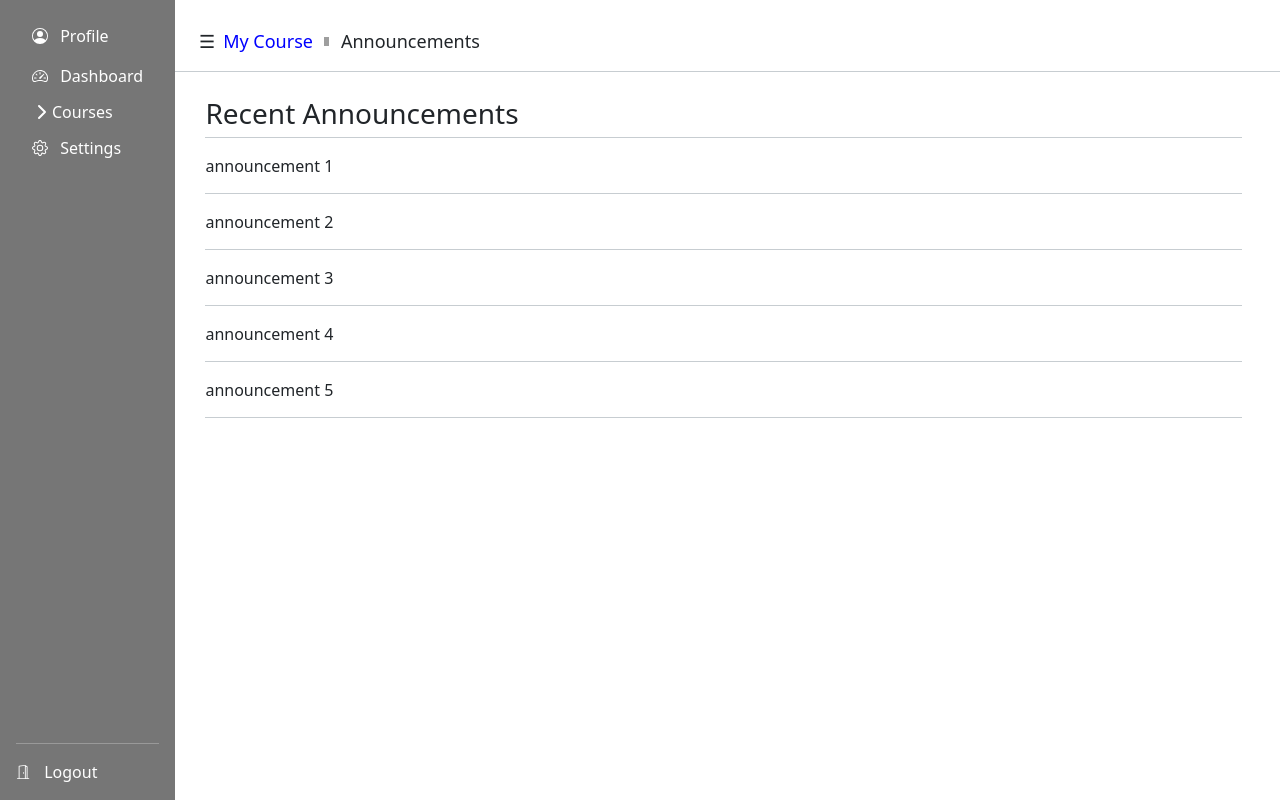
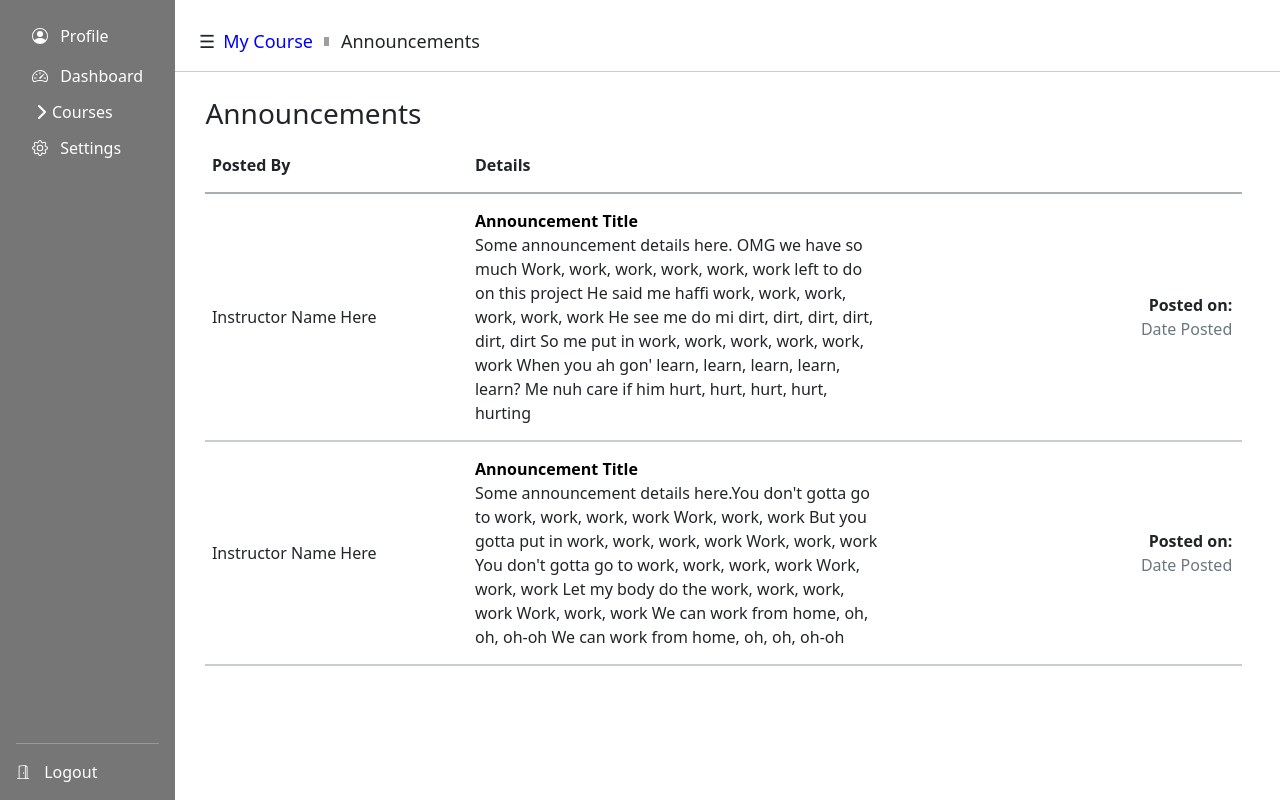
Before and after one commit to liuming1997/mpcs_52553_final, a Flask app: page /courses/announcements in a window 1280 px wide. Run offline with Flask 2, Linux system fonts and the light colour scheme; grey boxes are pictures that could not be loaded.

Commit message:
+ Style and finish announcement postings section + Add media query for announcements

```diff
--- a/static/css/courses.css
+++ b/static/css/courses.css
@@ -1,5 +1,4 @@
-/*
-* {
+/* * {
     outline: solid 1px red;
 }
 */
@@ -231,6 +230,7 @@ MODULES CSS!
 /*
 Announcements row styling
  */
+/*
 .announcements_row {
     box-shadow: 0 -1px #c7cdd1, inset 0 -1px #c7cdd1;
     padding: 16px 0;
@@ -240,6 +240,7 @@ Announcements row styling
     position: relative;
     width: 100%;
 }
+*/
 
 h3 {
     position: relative;
@@ -278,3 +279,66 @@ th, td {
     border-bottom: 2px solid;
     border-color: #c7cdd1;
 }
+
+/*
+Announcements CSS
+ */
+
+.announcements_table_header {
+    border-bottom: 2px solid;
+    border-color: #a6afb5;
+}
+
+.announcements_table_date_header {
+    border-bottom: #c7cdd1;
+    border-bottom-width: 2px;
+}
+
+.announcements_table_date_header, .announcements_table_date_item {
+    text-align: right !important;
+}
+
+.announcements_table_body_row {
+    border-bottom: 2px solid;
+    border-color: #c7cdd1;
+}
+
+#announcement_date_posted {
+    color: #6b7780;
+}
+
+.announcements_table_details_item {
+    display: -webkit-box;
+    -webkit-line-clamp: 2;
+    -webkit-box-orient: vertical;
+    width: 425px;
+
+
+
+}
+
+#announcement_details {
+    overflow: hidden;
+    text-overflow: ellipsis;
+}
+
+@media only screen and (max-width: 850px) {
+    #announcement_details {
+        display: none;
+    }
+
+    .announcements_table_details_item {
+        width: 25px;
+        padding-right: 0px;
+    }
+
+    .announcements_table_date_item {
+        padding-left: 0px;
+        padding-right: 0px;
+    }
+
+    .announcements_table_poster_item, .announcements_table_poster_header {
+        display: none;
+    }
+
+}
--- a/templates/courses/announcements.html
+++ b/templates/courses/announcements.html
@@ -23,14 +23,40 @@
 </div>
 
 <div id="course_section_content_body">
-    <h3>Recent Announcements</h3>
-    <div class="announcements_row">
-        announcement 1
-    </div>
-    <div class="announcements_row">announcement 2</div>
-    <div class="announcements_row">announcement 3</div>
-    <div class="announcements_row">announcement 4</div>
-    <div class="announcements_row">announcement 5</div>
+    <h3>Announcements</h3>
+        <table class="announcements_table">
+            <thead class="announcements_table_header">
+            <tr>
+                <th class="announcements_table_poster_header">Posted By</th>
+                <th class="announcements_table_details_header">Details</th>
+                <th class="announcements_table_date_header"></th>
+            </tr>
+            </thead>
+            <tbody class="announcements_table_body">
+            <tr class="announcements_table_body_row">
+                <td class="announcements_table_poster_item">Instructor Name Here</td>
+                <td class="announcements_table_details_item"><a href="#" style="text-decoration: none; color:black"><b>Announcement Title</b> </a>
+                    <div id="announcement_details">Some announcement details here. OMG we have so much Work, work, work, work, work, work
+                        left to do on this project He said me haffi work, work, work, work, work, work
+                        He see me do mi dirt, dirt, dirt, dirt, dirt, dirt
+                        So me put in work, work, work, work, work, work
+                        When you ah gon' learn, learn, learn, learn, learn?
+                        Me nuh care if him hurt, hurt, hurt, hurt, hurting</div></td>
+                <td class="announcements_table_date_item"><b>Posted on:</b> <div id="announcement_date_posted">Date Posted</div></td>
+            </tr>
+            <tr class="announcements_table_body_row">
+                <td class="announcements_table_poster_item">Instructor Name Here</td>
+                <td class="announcements_table_details_item"><a href="#" style="text-decoration: none; color: black"><b>Announcement Title</b> </a>
+                    <div id="announcement_details">Some announcement details here.You don't gotta go to work, work, work, work
+                        Work, work, work But you gotta put in work, work, work, work  Work, work, work  You don't gotta go to work, work, work, work  Work, work, work Let my body do the work, work, work, work
+                        Work, work, work
+                        We can work from home, oh, oh, oh-oh
+                        We can work from home, oh, oh, oh-oh</div></td>
+                <td class="announcements_table_date_item"><b>Posted on:</b> <div id="announcement_date_posted">Date Posted</div></td>
+            </tr>
+            </tbody>
+        </table>
+    </table>
 </div>
 <div onload="navOpen()"></div>
 
```
